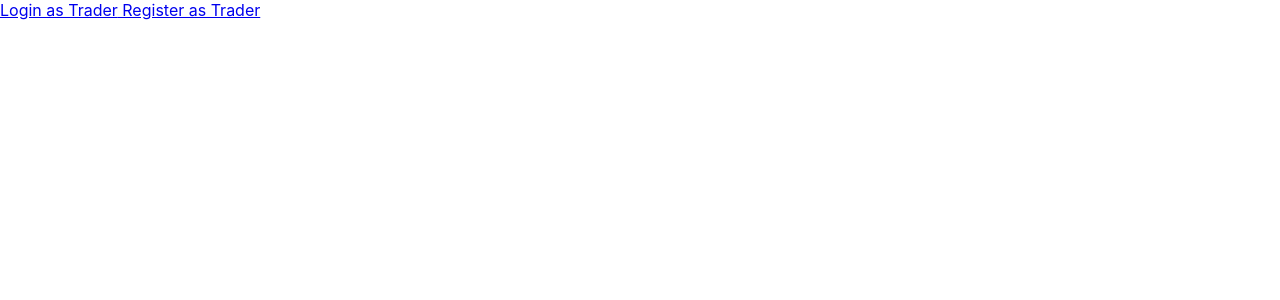
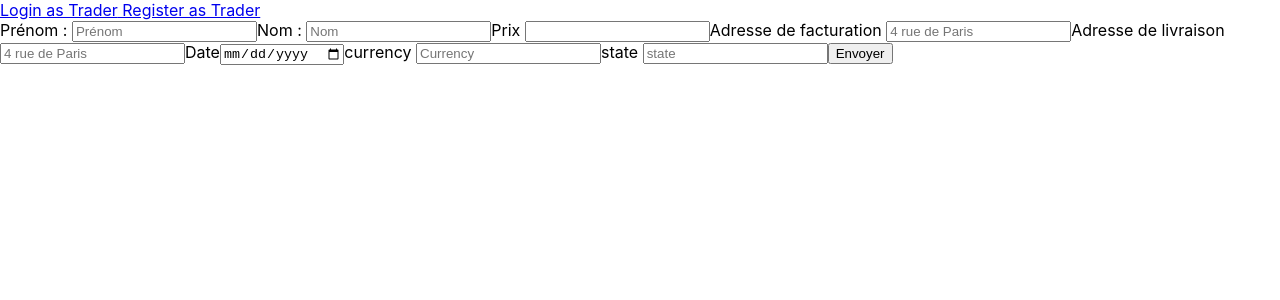
Before and after one commit to nath026/react_plateforme_paiement, a React (Create React App) app in the folder client/: page /transactions in a window 1280 px wide. Shown: the top 300 px of the page. Built offline with nearby package versions, Linux system fonts and the light colour scheme.

Commit message:
[ADD] transaction form

```diff
--- a/client/src/App.js
+++ b/client/src/App.js
@@ -6,6 +6,7 @@ import TraderLogin from "./Components/Trader/TraderLogin";
 import AdminLogin from "./Components/Admin/AdminLogin";
 import TraderDisplayAll from './Components/Trader/TraderDisplayAll';
 import TraderRegister from "./Components/Trader/TraderRegister";
+import Transactions from "./Components/Transactions";
 // import ArticleDisplayAll from './Components/Article/ArticleDisplayAll';
 // import ArticleRegister from "./Components/Article/ArticleRegister";
 // import TraderTest from './Components/Trader/TraderTest';
@@ -61,6 +62,10 @@ function App() {
                                 <Header />
                                 <ShowItem />
                             </Route>
+                            <Route exact path="/transactions">
+                                <Home/>
+                                <Transactions />
+                            </Route>
                         </ListProvider>
                         {/* <Route exact path="/article">
                             <Home/>
--- a/client/src/Components/CreateTransactionButton.js
+++ b/client/src/Components/CreateTransactionButton.js
@@ -1,37 +1,9 @@
-import { useContext } from "react";
-import { ListContext } from "../Contexts/ListContext";
-import Button from "./lib/Button";
-import { CredentialContext } from "../Contexts/CredentialContext";
+import { Link } from "react-router-dom";
 
 export default function CreateTransactionButton() {
-  const { list, totalPrice } = useContext(ListContext);
-  const { token } = useContext(CredentialContext);
 
-  const createTransaction = () => {
-    const data = {
-      firstName: "mathieu",
-      lastName: "pionnier",
-      price: totalPrice,
-      addressFacturation: "Paris",
-      addressLivraison: "Paris",
-      date: "2020-12-21",
-      currency: "EUR",
-      state: "PENDING",
-  }
-
-    fetch("http://localhost:3000/transactions", {
-      method: "POST",
-      headers: {
-        "Content-Type": "application/json",
-        // Authorization: "Basic " + token,
-      },
-      body: JSON.stringify(data),
-    })
-      .then((res) => res.json())
-      .then((data) => console.log(data));
-  };
 
   return (
-    <Button title="create Transaction" onClick={() => createTransaction()} />
+    <Link to="/transactions">Create transaction</Link>
   );
 }
--- /dev/null
+++ b/client/src/Components/Transactions.js
@@ -0,0 +1,136 @@
+// import { Select, TextField, MenuItem, Button } from '@material-ui/core';
+import React from 'react';
+import { useContext } from "react";
+import { ListContext } from "../Contexts/ListContext";
+import { Formik, Form, Field, ErrorMessage } from 'formik';
+import axios from "axios";
+import { useState } from "react";
+import * as Yup from 'yup';
+
+export default function Transaction(){
+    const { totalPrice } = useContext(ListContext);
+    const [transaction, setTransaction] = React.useState('');
+    // const [setTransaction] = useState([]);
+
+    // const handleChange = (event) => {
+    //     setValue(event.target.value)
+    // }
+
+    const initialValues = {
+        firstName: "",
+        lastName: "",
+        price: "",
+        addressFacturation: "",
+        addressLivraison: "",
+        date: "",
+        currency: "",
+        state: "",
+    }
+
+    const validationSchema = Yup.object().shape({
+        firstName: Yup.string().required,
+        lastName: Yup.string().required,
+        price: Yup.number().required,
+        addressFacturation: Yup.string().required,
+        addressLivraison: Yup.string().required,
+        date:Yup.date().required,
+        currency:Yup.string().required,
+        state:Yup.string().required
+    })
+
+    const onSubmit = (data) => {
+        console.log(data);
+        axios.post("http://localhost:3000/transactions", data).then((response) => {
+            setTransaction(response.data);
+        })
+
+    }
+    return (
+       <>
+       <div className="transactionForm">
+       <Formik initialValues={initialValues} onSubmit={onSubmit}>
+       {/* validationSchema={validationSchema} */}
+            <Form>
+                <label>Prénom : </label>
+                <ErrorMessage name="firstName" component="span" />
+                <Field
+                    autocomplete="off"
+                    id="inputTransactionFirstName"
+                    name="firstName"
+                    placeholder="Prénom"
+                />
+                 <label>Nom : </label>
+                 <ErrorMessage name="firstName" component="span" />
+                <Field
+                    autocomplete="off"
+                    id="inputTransactionLastName"
+                    name="lastName"
+                    placeholder="Nom"
+                />
+                 <label>Prix </label>
+                <Field
+                    autocomplete="off"
+                    id="inputTransactionPrice"
+                    name="price"
+                    // value={totalPrice}
+                    // disabled
+                />
+                 <label>Adresse de facturation </label>
+                 <ErrorMessage name="addressFacturation" component="span" />
+                <Field
+                    autocomplete="off"
+                    id="inputTransactionFacturation"
+                    name="addressFacturation"
+                    placeholder="4 rue de Paris"
+                />
+                 <label>Adresse de livraison </label>
+                 <ErrorMessage name="addressLivraison" component="span" />
+                <Field
+                    autocomplete="off"
+                    id="inputTransactionLivraison"
+                    name="addressLivraison"
+                    placeholder="4 rue de Paris"
+                />
+                 <label>Date</label>
+                 <ErrorMessage name="date" component="span" />
+                <Field
+                    autocomplete="off"
+                    id="inputTransactionDate"
+                    name="date"
+                    placeholder="2921-07-29"
+                    type="date"
+                />
+                  <label>currency </label>
+                  <ErrorMessage name="currency" component="span" />
+                <Field
+                    autocomplete="off"
+                    id="inputTransactionCurrency"
+                    name="currency"
+                    placeholder="Currency"
+                />
+                  <label>state </label>
+                  <ErrorMessage name="updatedAt" component="span" />
+                <Field
+                    autocomplete="off"
+                    id="inputTransactionState"
+                    name="state"
+                    placeholder="state"
+                />
+                <button type="submit"> Envoyer </button>
+            </Form>
+       </Formik>
+       </div>
+       </>
+    );
+}
+
+
+// <Field
+// autocomplete="off"
+// id="inputRegisterTrader"
+// name="devise"
+// as="select"
+// ><option value="EUR">EUR</option>
+// <option value="YEN">YEN</option>
+// <option value="USD">USD</option>
+// </Field>
```
Also changed, not shown: 2 other files (tests, documents, lock files or other folders).
